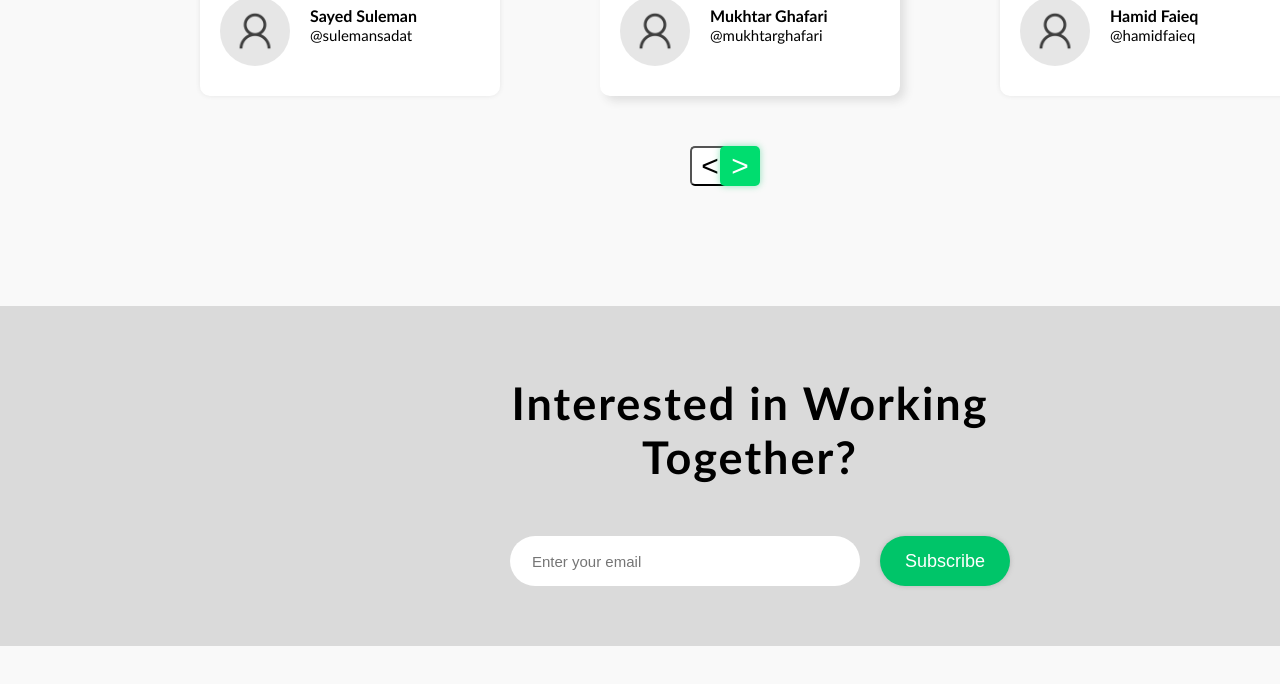
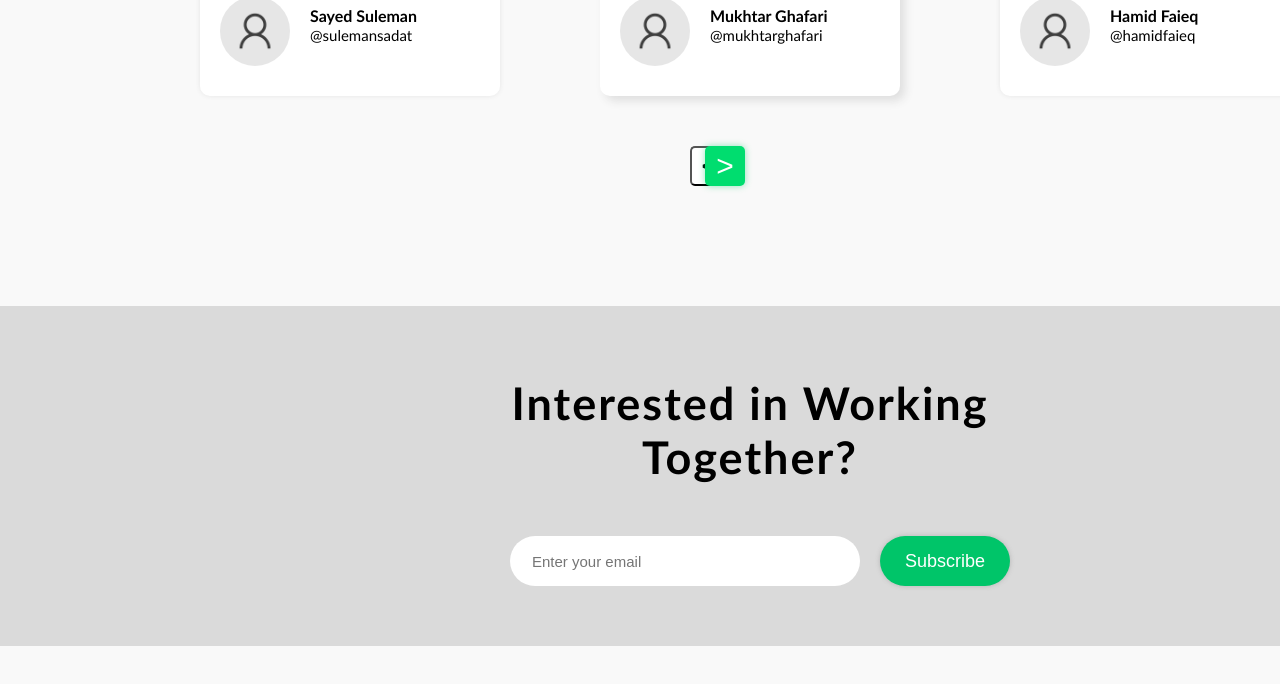
Before and after one commit to SulemanSadat/WEB, a plain HTML site: page index.html in a window 1280 px wide. Shown: the part 3594-4278 px from the top of the page. Drawn offline with Linux system fonts and the light colour scheme.

Commit message:
style.css

```diff
--- a/style.css
+++ b/style.css
@@ -660,7 +660,7 @@ button.right2{
     width: 40px;
     height: 40px;
     font-size: 30px;
-    margin: 3740px 720px;
+    margin: 3740px 705px;
     border: 0px solid;
     color: #FFF;
     background-color: #00DD6F;
```
